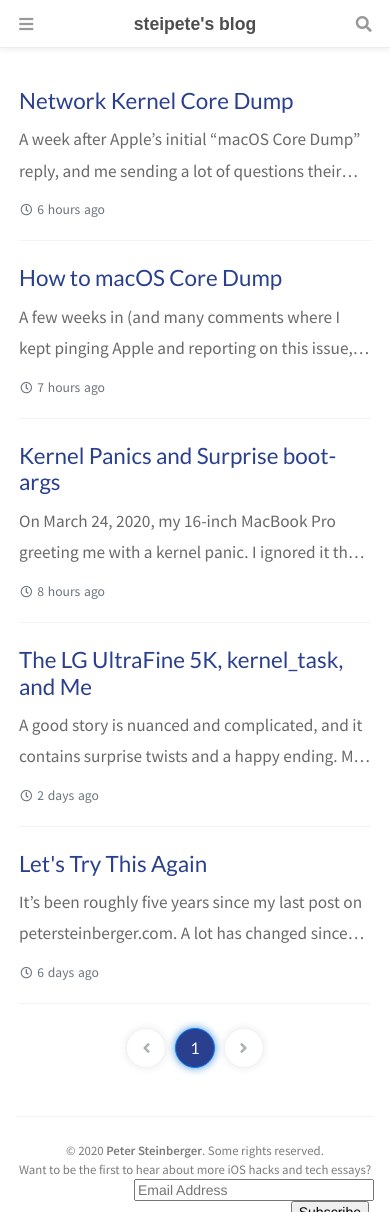
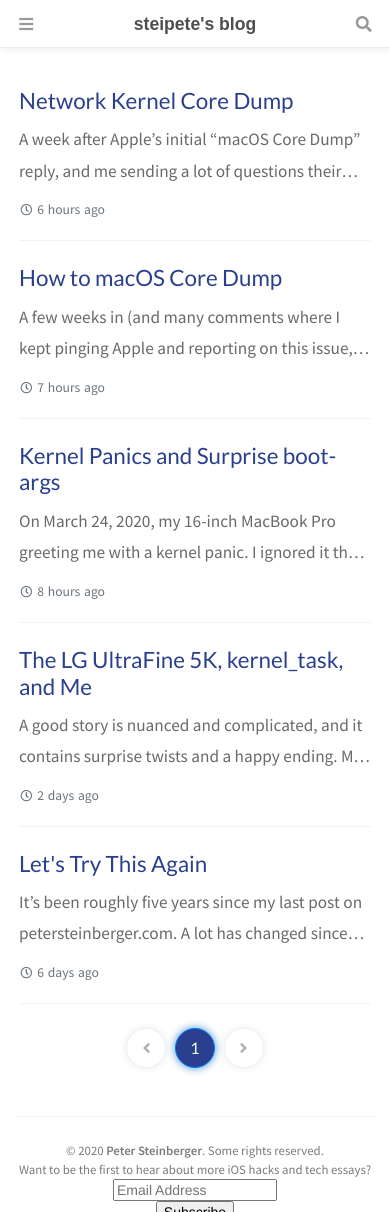
Before and after one commit to steipete/steipete.com, a Jekyll site: the page built from index.html, in a window 390 px wide and 1212 px high. Built offline with Jekyll 4.4.1, drawn with Linux system fonts in a browser that asks for light colours; nearby versions of some CDN libraries; the list of posts is cut into pages by our own code; comment, search, counter and statistics services are not loaded.

Commit message:
fix mobile newsletter

```diff
--- a/_includes/head.html
+++ b/_includes/head.html
@@ -30,9 +30,12 @@
  <link href="//cdn-images.mailchimp.com/embedcode/horizontal-slim-10_7.css" rel="stylesheet" type="text/css">
 <style type="text/css">
   #mc_embed_signup{background:#fff; clear:left; font:14px Helvetica,Arial,sans-serif; width:100%;}
-  #mc_embed_signup .button { margin: 0px 5px; }
-  #mc_embed_signup form { text-align: right !important; }
-  #mc_embed_signup input.email { width: 240px !important; }
+  @media (min-width:641px) {
+    #mc_embed_signup .button { margin: 0px 5px; }
+    #mc_embed_signup form { text-align: right !important; }
+    #mc_embed_signup input.email { width: 240px !important; }
+  }
+
 </style>
 
   <!-- ga -->
```
